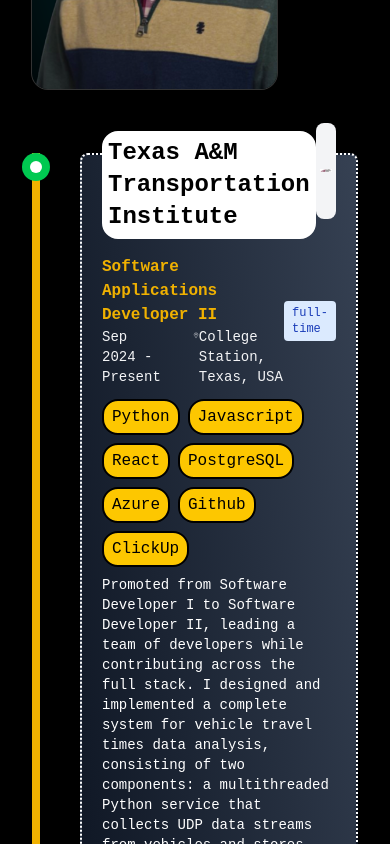
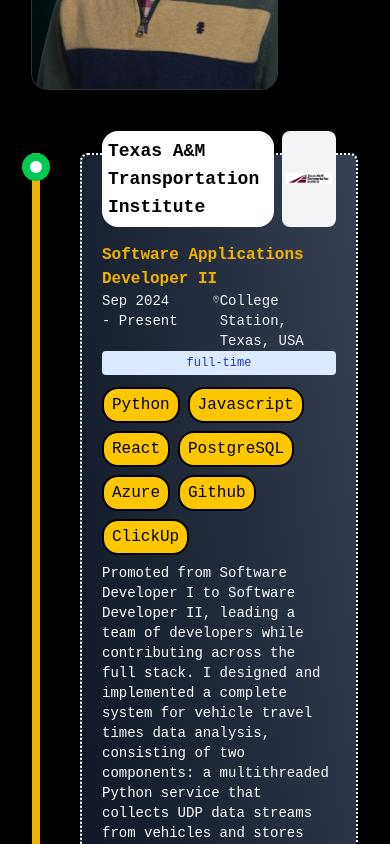
Before and after one commit to hectorslqm/portfolio, a Next.js app: page / in a window 390 px wide. Shown: the part 1160-2004 px from the top of the page. Built offline with nearby package versions, Linux system fonts and the light colour scheme; a web font is replaced by a local one.

Commit message:
fix responsiveness

```diff
--- a/components/WorkTimeLine.tsx
+++ b/components/WorkTimeLine.tsx
@@ -35,7 +35,7 @@
                                     transition-all duration-300 group-hover:shadow-xl group-hover:scale-[1.02]">
 
                                     <div className="flex justify-between items-start mb-0 mt-[-2.8rem]">
-                                        <div className="bg-white rounded-2xl border-2 mb-4">
+                                        <div className="bg-white rounded-2xl border-2 mb-4 mr-2">
                                             <a
                                                 href={company.companyWebsite}
                                                 target="_blank"
@@ -43,13 +43,13 @@
                                                 className="hover:underline"
                                                 title={company.companyDescription}
                                             >
-                                                <h3 className="text-2xl font-semibold text-black p-1">{company.company}</h3>
+                                                <h3 className="text-lg sm:text-2xl font-semibold text-black p-1">{company.company}</h3>
                                             </a>
                                         </div>
                                         {/* Company logo */}
                                         {company.logo &&
                                             (
-                                                <div className="w-24 h-24 bg-gray-100 rounded-lg mt-[-.5rem] p-1 flex items-center justify-center">
+                                                <div className="w-28 h-24 bg-gray-100 rounded-lg p-1 flex items-center justify-center">
                                                     {/* eslint-disable-next-line @next/next/no-img-element */}
                                                     <img
                                                         src={company.logo}
@@ -64,7 +64,7 @@
                                     {/* Positions */}
                                     {company.positions.slice().reverse().map((position) => (
                                         <div key={position.position} className="mb-4 pb-4 border-b border-yellow-400 last:border-b-0">
-                                            <div className="flex justify-between items-center">
+                                            <div className="flex justify-between flex-col sm:flex-row sm:items-center">
                                                 <div>
                                                     <h4 className="font-bold text-yellow-500">{position.position}</h4>
                                                     <div className='flex justify-around space-x-8'>
@@ -102,7 +102,7 @@
                                                     </div>
                                                 </div>
                                                 {position.contractType && (
-                                                    <span className="text-xs bg-blue-100 text-blue-800 px-2 py-1 rounded">
+                                                    <span className="text-xs text-center bg-blue-100 text-blue-800 px-2 py-1 rounded">
                                                         {position.contractType}
                                                     </span>
                                                 )}
```
